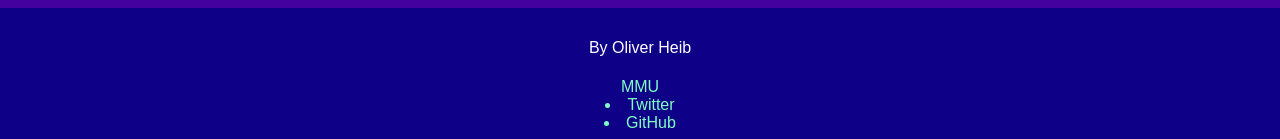
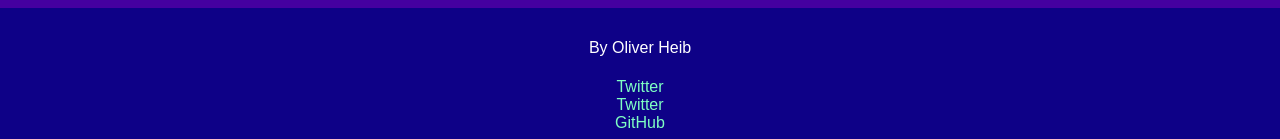
Before and after one commit to OliverHeib/E-PortfolioInJekyll, a Jekyll site: the page built from index.html, in a window 1280 px wide. Shown: the part 1120-1259 px from the top of the page. Built offline with Jekyll 4.4.1, drawn with Linux system fonts in a browser that asks for light colours.

Commit message:
Update footer.html

```diff
--- a/_includes/footer.html
+++ b/_includes/footer.html
@@ -8,8 +8,8 @@
 <br>
 <footer>
 				<p>By Oliver Heib</p>
-				<a href="https://twitter.com/oliver_heib" title="Twitter">MMU      </a>
-				<a href="https://github.com/OliverHeib/"  title="GitHub</a>
+				<a href="https://twitter.com/oliver_heib" title="Twitter">Twitter      </a>
+				<a href="https://github.com/OliverHeib/"  title="GitHub"GitHub</a>
 				<ul>
   					{% for item in site.data.links %}
     						<a href="{{ item.link }}"><li>{{ item.name }}</li></a>
```
